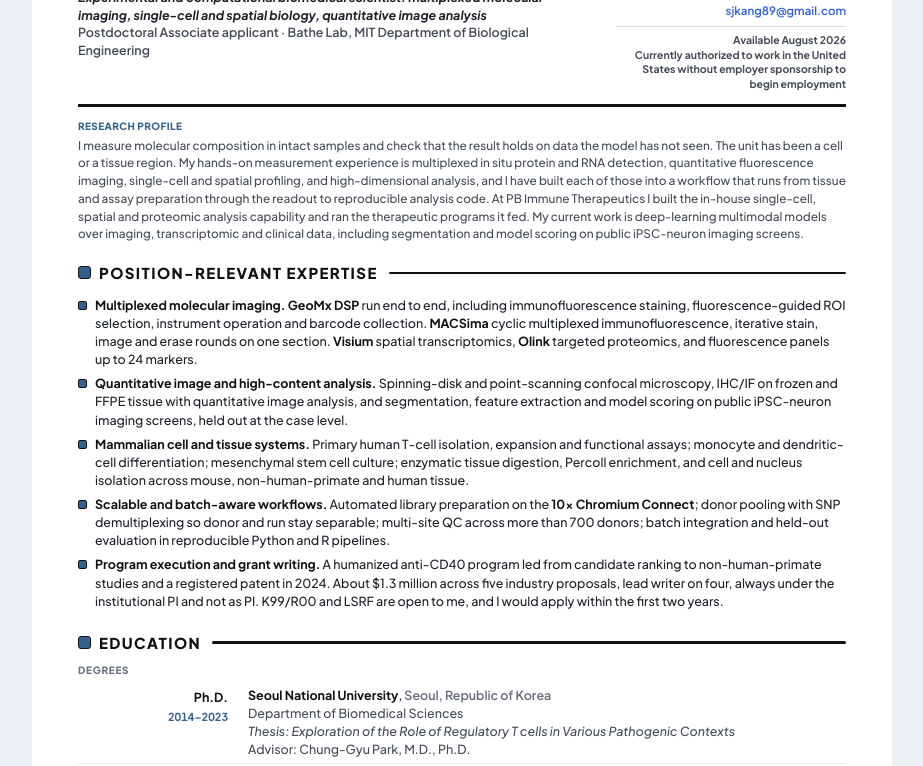
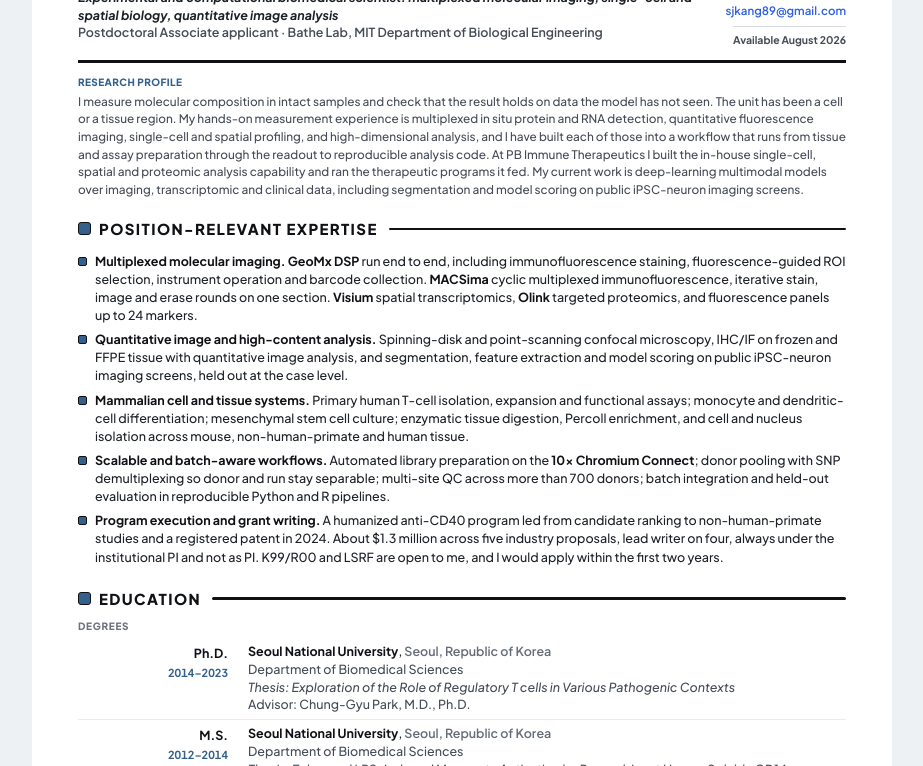
Before and after one commit to AwesomeJun/Seong-Jun-CV, a plain HTML site: page for-bathe-lab/index.html in a window 1280 px wide. Shown: the part 115-881 px from the top of the page, without its empty margins (178-1101 px from the left). Drawn offline with Linux system fonts and the light colour scheme.

Commit message:
Cut the header availability block back to one line
The work-authorization sentence wrapped to three lines in a 230px box and
crowded the header. The footer already carries it in full, which is where
an administrative detail belongs, so the header keeps only the date.

```diff
--- a/for-bathe-lab/index.html
+++ b/for-bathe-lab/index.html
@@ -290,7 +290,7 @@ ol.pubs li.pri::after{content:"";position:absolute;left:24px;top:8px;bottom:8px;
       </div>
       <div class="hright">
         101 Canal Street<br>Boston, MA 02114<br>(551) 239-0341<br><span class="k">sjkang89@gmail.com</span>
-        <div class="avail">Available August 2026<br>Currently authorized to work in the United States without employer sponsorship to begin employment</div>
+        <div class="avail">Available August 2026</div>
       </div>
     </div>
     <div class="profile"><span class="slab">Research profile</span>I measure molecular composition in intact samples and check that the result holds on data the model has not seen. The unit has been a cell or a tissue region. My hands-on measurement experience is multiplexed in situ protein and RNA detection, quantitative fluorescence imaging, single-cell and spatial profiling, and high-dimensional analysis, and I have built each of those into a workflow that runs from tissue and assay preparation through the readout to reproducible analysis code. At PB Immune Therapeutics I built the in-house single-cell, spatial and proteomic analysis capability and ran the therapeutic programs it fed. My current work is deep-learning multimodal models over imaging, transcriptomic and clinical data, including segmentation and model scoring on public iPSC-neuron imaging screens.</div>
```
Also changed, not shown: for-hyman-lab/index.html (+1 -1 lines), for-jameel-clinic/index.html (+1 -1 lines), for-joshi-lab/index.html (+1 -1 lines), for-keating-lab/index.html (+1 -1 lines), index.html (+1 -1 lines).
